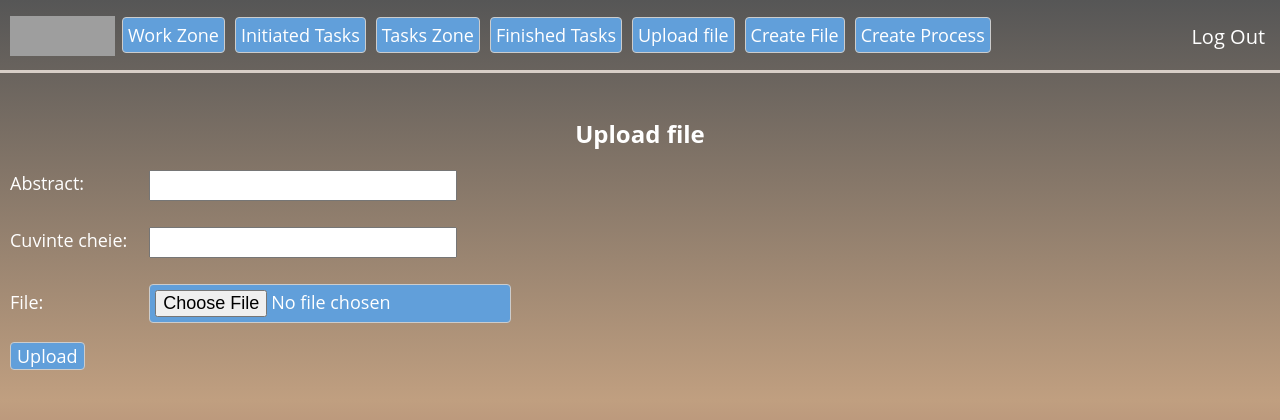
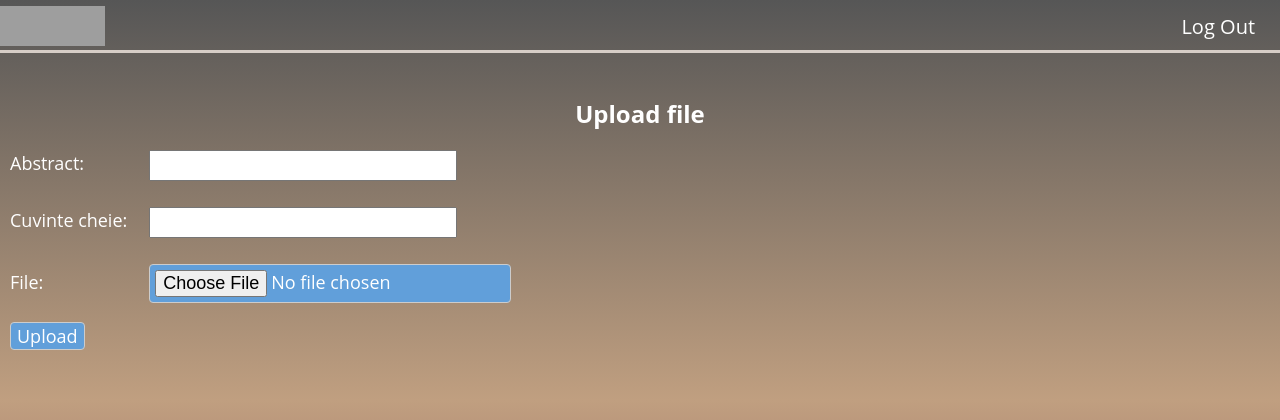
Before and after one commit to hanikhan/DocumentsFlow, a Django app: page /docflow/uploadFile/ in a window 1280 px wide. Shown: the top 420 px of the page. Run offline with Django 3.2, Linux system fonts and the light colour scheme; some libraries are stand-ins or nearby versions; grey boxes are pictures that could not be loaded.

Commit message:
touchups

```diff
--- a/DocumentsFlowApp/templates/DocumentsFLowApp/homepage/homepage2.html
+++ b/DocumentsFlowApp/templates/DocumentsFLowApp/homepage/homepage2.html
@@ -106,8 +106,8 @@
     <style>
 
         html, body , #page{
+            width: 100%;
             height: 100%;
-            width: 100%;
             margin:0px;
         }
 
@@ -148,9 +148,8 @@
         }
 
         .bar{
-            width: 100%;
+            overflow: hidden;
             height: 50px;
-            padding: 10px;
             border-bottom:solid #d7cec7;
         }
 
--- a/DocumentsFlowApp/templates/DocumentsFLowApp/homepage/process.html
+++ b/DocumentsFlowApp/templates/DocumentsFLowApp/homepage/process.html
@@ -50,7 +50,7 @@
 
 
   {% endfor %}
-    <div style="margin-left: 550px;">
+    <div style="margin-left: 550px;margin-top: 25px;">
           {#start process button#}
           <form action="/docflow/start_process/" method="get">
               <input type="hidden" name="process_id" value={{process_id}}>
--- a/DocumentsFlowApp/templates/DocumentsFLowApp/login/uploadFile.html
+++ b/DocumentsFlowApp/templates/DocumentsFLowApp/login/uploadFile.html
@@ -150,7 +150,6 @@
         .bar{
             width: 100%;
             height: 50px;
-            padding: 10px;
             border-bottom:solid #d7cec7;
         }
 
@@ -206,20 +205,40 @@
 <div id="page">
     <div class="bar">
         <div id="hp"><a href="/docflow/homepage?user=True"><img src="https://scontent-vie1-1.xx.fbcdn.net/v/t34.0-12/16176924_1368786129860644_839327671_n.png?oh=2549e8b2a9df5c41476ca4c0b999b514&oe=5885930D" style="width:105px;height:40px;"></a></div>
-        <div class="menuLink"><a href="/docflow/zona_de_lucru">Work Zone</a></div>
-        <div class="menuLink"><a href="/docflow/zona_taskuri_initiate">Initiated Tasks</a></div>
-        <div class="menuLink"><a href="/docflow/zona_taskuri">Tasks Zone</a></div>
-        <div class="menuLink"><a href="/docflow/zona_taskuri_terminate">Finished Tasks</a></div>
-        <div class="menuLink"><a href="/docflow/uploadFile">Upload file</a></div>
-        <div class="menuLink"><a href="/docflow/createFile">Create File</a></div>
-        <div class="menuLink"><a href="/docflow/processes">Create Process</a></div>
+
 
         {% if user.is_authenticated %}
             {% if user.is_admin %}
-                  <div class="menuLink"><a href="/docflow/logs">Logs</a></div>
+                    <div class="menuLink"><a href="/docflow/zona_de_lucru">Work Zone</a></div>
+                    <div class="menuLink"><a href="/docflow/zona_taskuri_initiate">Initiated Tasks</a></div>
+                    <div class="menuLink"><a href="/docflow/zona_taskuri">Tasks Zone</a></div>
+                    <div class="menuLink"><a href="/docflow/zona_taskuri_terminate">Finished Tasks</a></div>
+                    <div class="menuLink"><a href="/docflow/uploadFile">Upload file</a></div>
+                    <div class="menuLink"><a href="/docflow/createFile">Create File</a></div>
+                    <div class="menuLink"><a href="/docflow/processes">Create Process</a></div>
+                    <div class="menuLink"><a href="/docflow/logs">Logs</a></div>
                     <div class="menuLink"><a href="/docflow/createFlux">Create Flux</a></div>
             {% endif %}
         {% endif %}
+
+        {% if user.is_authenticated %}
+            {% if user.is_contributor or user.is_manager %}
+                    <div class="menuLink"><a href="/docflow/zona_de_lucru">Work Zone</a></div>
+                    <div class="menuLink"><a href="/docflow/zona_taskuri_initiate">Initiated Tasks</a></div>
+                    <div class="menuLink"><a href="/docflow/zona_taskuri">Tasks Zone</a></div>
+                    <div class="menuLink"><a href="/docflow/zona_taskuri_terminate">Finished Tasks</a></div>
+                    <div class="menuLink"><a href="/docflow/uploadFile">Upload file</a></div>
+                    <div class="menuLink"><a href="/docflow/createFile">Create File</a></div>
+                    <div class="menuLink"><a href="/docflow/processes">Create Process</a></div>
+            {% endif %}
+        {% endif %}
+
+        {% if user.is_authenticated %}
+            {% if user.is_reader %}
+                    <div class="menuLink"><a href="/docflow/zona_taskuri_terminate">Finished Tasks</a></div>
+            {% endif %}
+        {% endif %}
+
         <div id="log"><a href="/docflow/logout/">Log Out</a></div>
     </div>
 
```
Also changed, not shown: DocumentsFlowApp/templates/DocumentsFLowApp/homepage/logs.html (+28 -9 lines), DocumentsFlowApp/templates/DocumentsFLowApp/login/createFile.html (+28 -9 lines).
